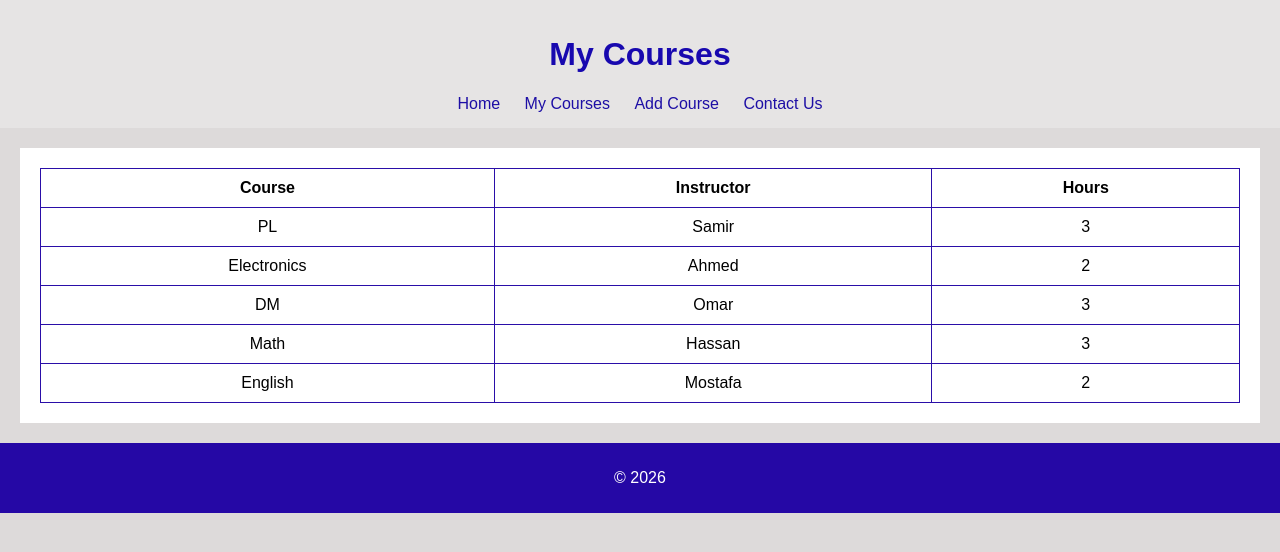
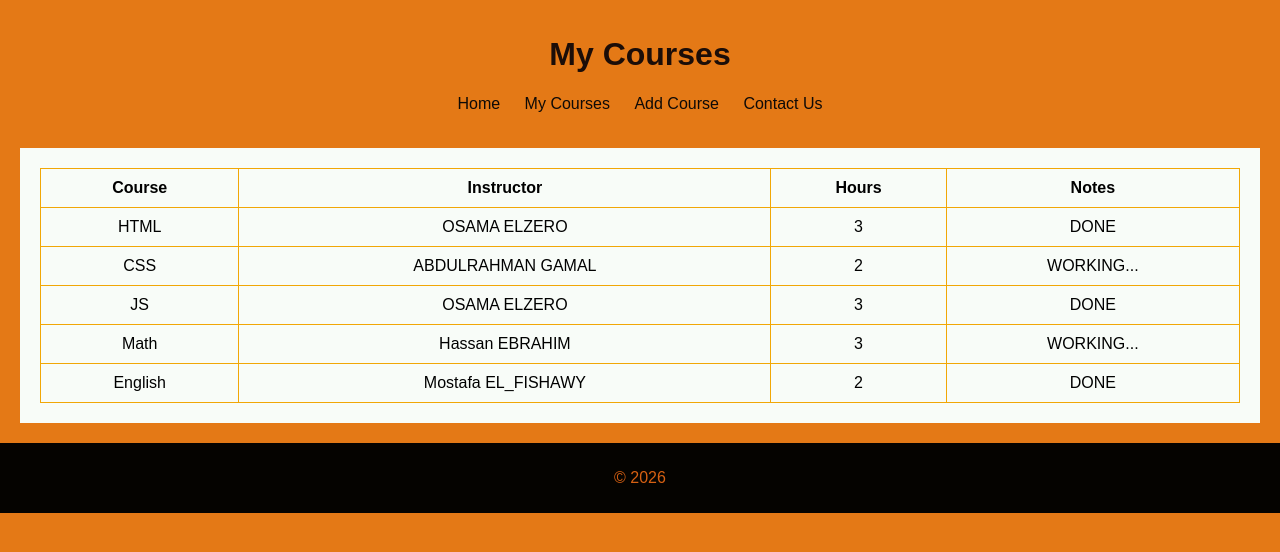
Before and after one commit to Mosamiribrahim/my_website, a plain HTML site: page courses.html in a window 1280 px wide. Drawn offline with Linux system fonts and the light colour scheme.

Commit message:
Add files via upload

```diff
--- a/courses.html
+++ b/courses.html
@@ -24,12 +24,13 @@
         <th>Course</th>
         <th>Instructor</th>
         <th>Hours</th>
+        <th>Notes</th>
     </tr>
-    <tr><td>PL</td><td>Samir</td><td>3</td></tr>
-    <tr><td>Electronics</td><td>Ahmed</td><td>2</td></tr>
-    <tr><td>DM</td><td>Omar</td><td>3</td></tr>
-    <tr><td>Math</td><td>Hassan</td><td>3</td></tr>
-    <tr><td>English</td><td>Mostafa</td><td>2</td></tr>
+    <tr><td>HTML</td><td>OSAMA ELZERO</td><td>3</td><td>DONE</td></tr>
+    <tr><td>CSS</td><td>ABDULRAHMAN GAMAL</td><td>2</td><td>WORKING...</td></tr>
+    <tr><td>JS</td><td>OSAMA ELZERO</td><td>3</td><td>DONE</td></tr>
+    <tr><td>Math</td><td>Hassan EBRAHIM</td><td>3</td><td>WORKING...</td></tr>
+    <tr><td>English</td><td>Mostafa EL_FISHAWY</td><td>2</td><td>DONE</td></tr>
 </table>
 </section>
 </main>
--- a/style.css
+++ b/style.css
@@ -1,28 +1,28 @@
 body {
     font-family: Arial;
     margin: 0;
-    background: #dddada;
+    background: #e47916;
 }
 
 header {
-    background: #e6e4e4;
-    color: #1808af;
+    background: #e47916;
+    color: #1b0d08;
     padding: 15px;
     text-align: center;
 }
 
 nav a {
-    color: rgb(29, 14, 165);
+    color: rgb(14, 10, 7);
     margin: 10px;
     text-decoration: none;
 }
 
 nav a:hover {
-    color: yellow;
+    color: rgb(247, 245, 244);
 }
 
 section {
-    background: white;
+    background: rgb(248, 252, 248);
     margin: 20px;
     padding: 20px;
 }
@@ -33,7 +33,7 @@ table {
 }
 
 table, th, td {
-    border: 1px solid rgb(42, 14, 168);
+    border: 1px solid rgb(241, 167, 7);
 }
 
 th, td {
@@ -54,19 +54,19 @@ input, textarea {
 }
 
 button {
-    background: #60a5b1;
+    background: #03090a;
     color: rgb(87, 36, 36);
     padding: 10px;
     border: none;
 }
 
 button:hover {
-    background: #221a4e;
+    background: #f18d0a;
 }
 
 footer {
     text-align: center;
-    background: #2508a5;
-    color: white;
+    background: #050300;
+    color: rgb(214, 96, 18);
     padding: 10px;
 }
```
Also changed, not shown: index.html (+1 -0 lines).
